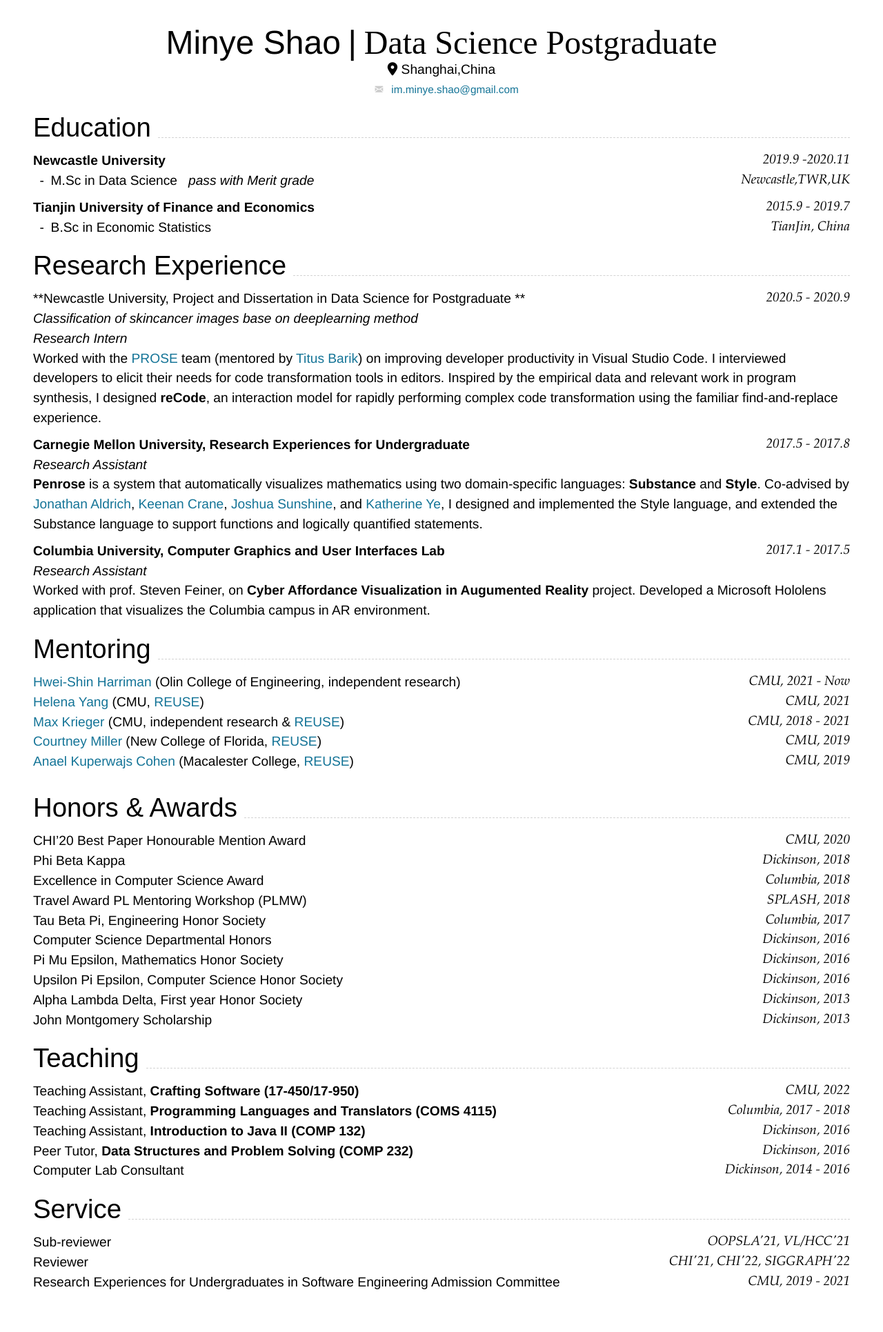
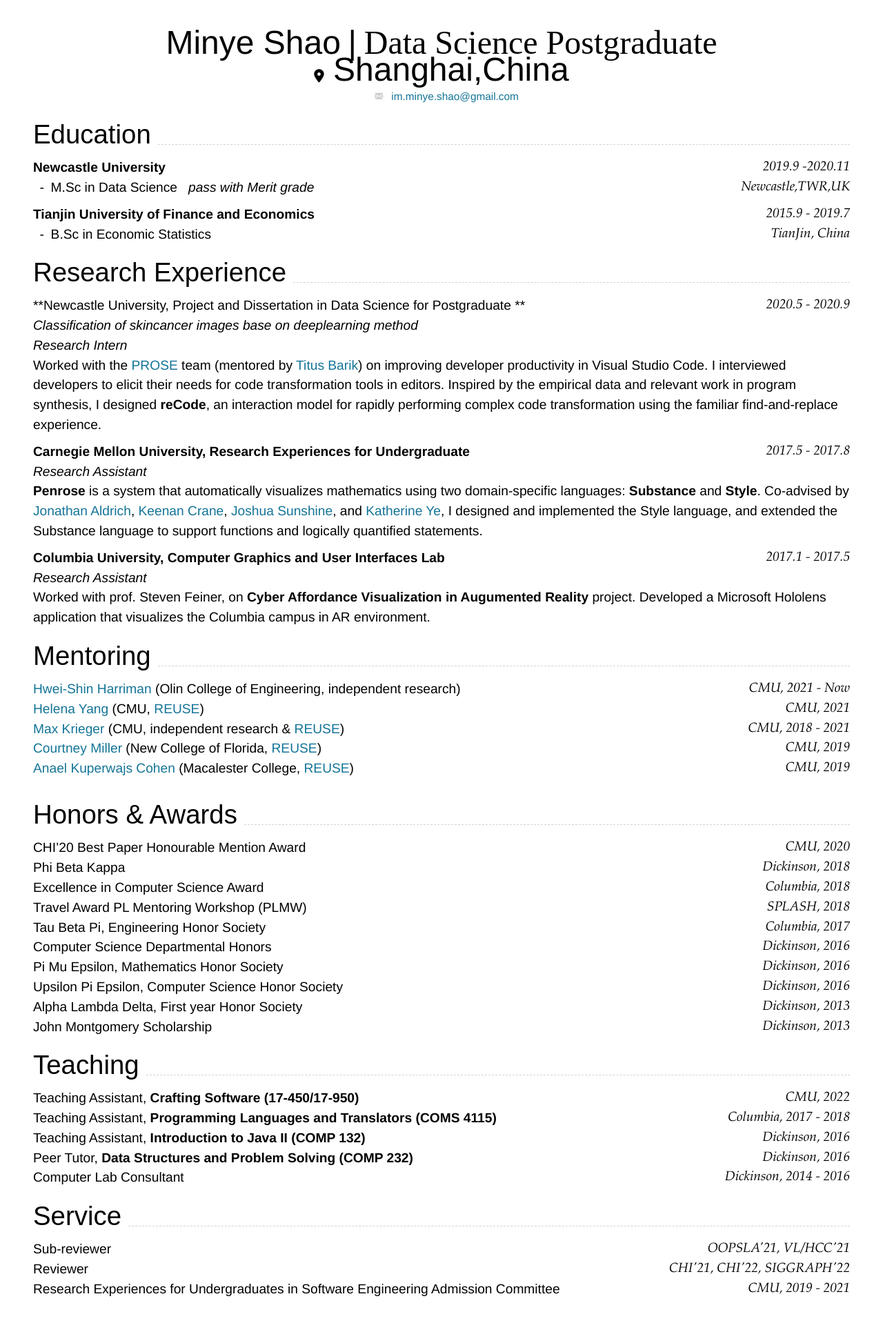
Before and after one commit to MinyeShao/CV_Markdown, a Jekyll site: the page built from index.md, in a window 1280 px wide. Shown: the whole page at 69% size. Built offline with Jekyll 4.4.1, drawn with Linux system fonts in a browser that asks for light colours; nearby versions of some CDN libraries.

Commit message:
Update index.md

```diff
--- a/index.md
+++ b/index.md
@@ -10,7 +10,7 @@ email:
 <div align='center' ><font size='75'>Minye Shao</font>&nbsp; <font size='75'>|</font> &nbsp;<font face="sf" size='75'>Data Science Postgraduate</font></div>
 
 
-<center><i class="fas fa-map-marker-alt"></i> Shanghai,China </center>
+<center><i class="fas fa-map-marker-alt"></i><font size='20'> Shanghai,China</font> </center>
 
 
 {% include cv-contact.html %}
```
